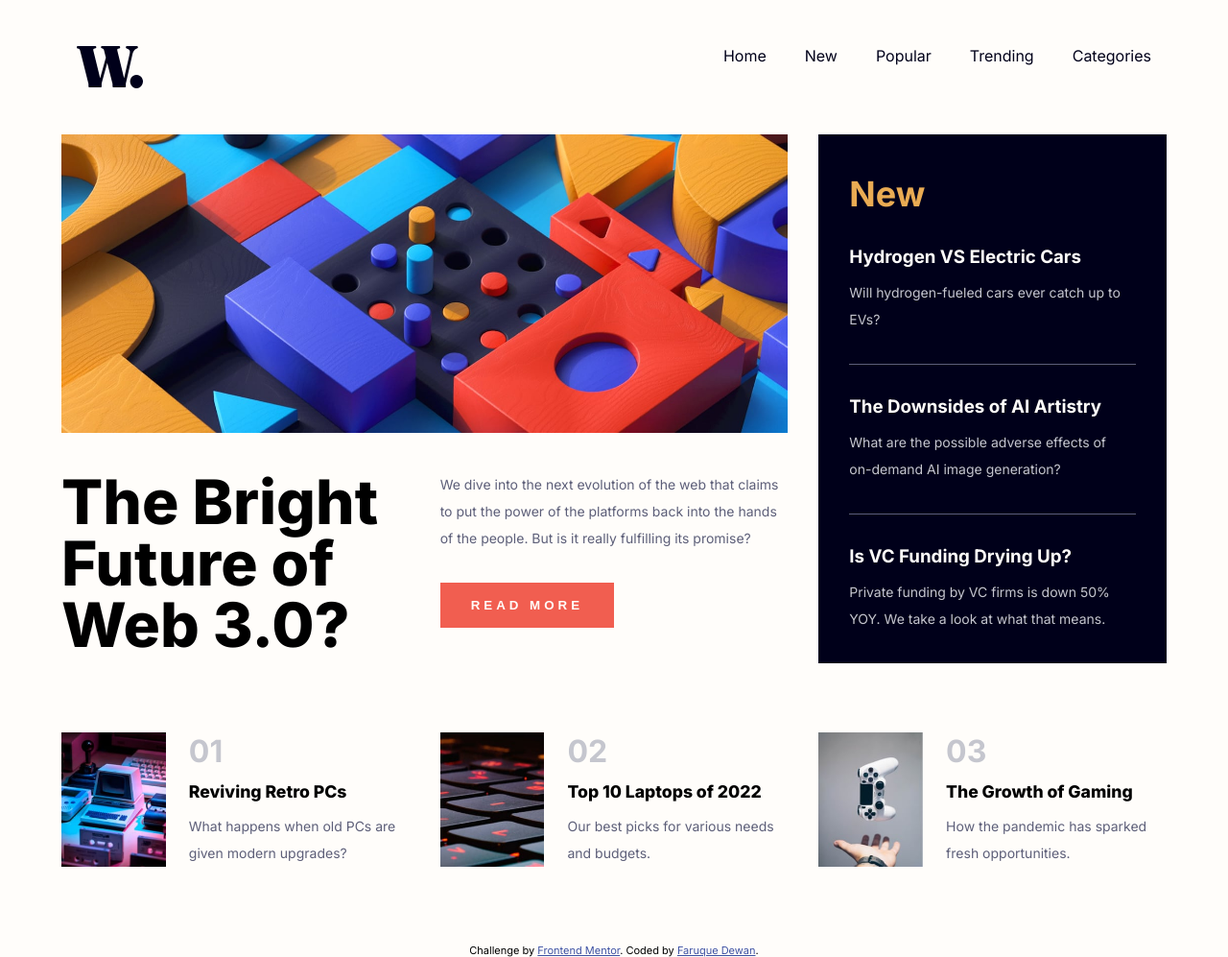
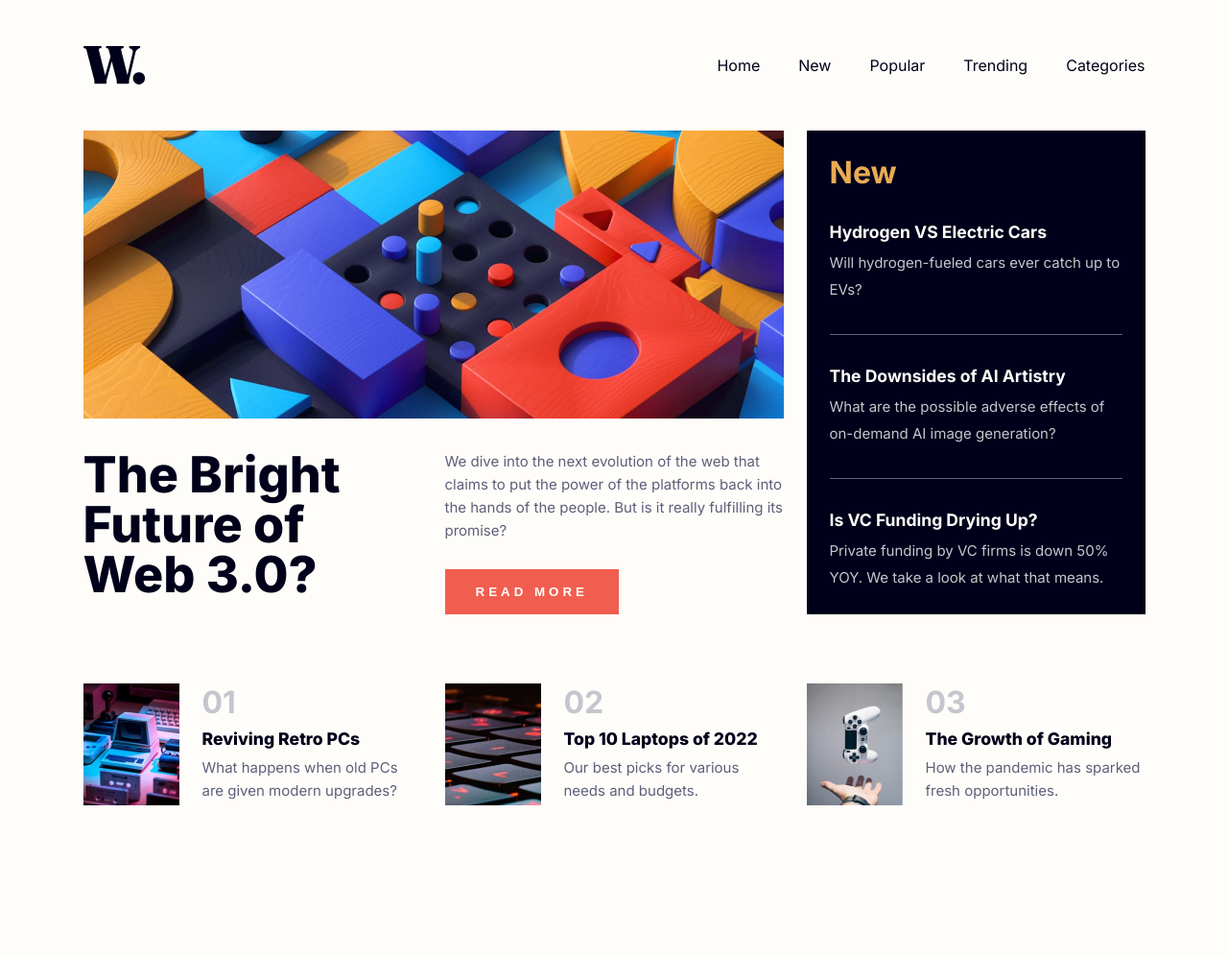
Before and after one commit to faruquedewan/frontendMentor-newsHomepage, a plain HTML site: page index.html in a window 1280 px wide. Shown: the whole page at 96% size. After the commit the page ends 903 px from the top, so only its background shows below. Drawn offline with Linux system fonts and the light colour scheme.

Commit message:
Add files via upload

```diff
--- a/index.html
+++ b/index.html
@@ -16,12 +16,15 @@
 </head>
 
 <body>
-  <header>
-    <img class="logo-icon" src="images/logo.svg" alt="Logo Icon">
-    <span  class="menu-open-icon"><img src="images/icon-menu.svg" alt="Menu Open"></span>
-    <nav class="navigation">
-      <span class="menu-close-icon"><img src="images/icon-menu-close.svg" alt="Menu Close"></span>
-      <ul>
+  <header class="">
+    <img src="images/logo.svg">
+
+    <button class="">
+        <img src="images/icon-menu.svg" alt="Menu Toggle">
+    </button>
+
+    <nav>
+      <ul class="">
         <li><a href="#">Home</a></li>
         <li><a href="#">New</a></li>
         <li><a href="#">Popular</a></li>
@@ -32,75 +35,76 @@
   </header>
 
   <main>
-    <section class="section-colorful-image">
-      <img class="desktop" src="images/image-web-3-desktop.jpg" alt="Web 3">
-      <img class="mobile" src="images/image-web-3-mobile.jpg" alt="Web 3">
-    </section>
+    <section class="section-top">
+      <picture>
+        <source class="xyz" media="(max-width: 700px)" srcset="images/image-web-3-mobile.jpg">
+        <source media="(min-width: 701px)" srcset="images/image-web-3-desktop.jpg">
+        <img src="images/image-web-3-mobile.jpg" alt="Web 3">
+      </picture>
 
-    <section class="section-bright-future">
+      <section class="section-h1">
         <h1>The Bright Future of Web 3.0?</h1>
       </section>
 
       <section class="section-button">
         <p>We dive into the next evolution of the web that claims to put the power of the platforms back into the hands of the people.
           But is it really fulfilling its promise?</p>
-      <button>READ MORE</button>
+        <button>Read More</button>
       </section>
 
       <section class="section-blue">
         <h2>New</h2>
-      <div>
+
+        <section>
           <h3>Hydrogen VS Electric Cars</h3>
           <p>Will hydrogen-fueled cars ever catch up to EVs?</p>
-      </div>
+        </section>
+
         <hr>
 
-      <div>
+        <section>
           <h3>The Downsides of AI Artistry</h3>
           <p>What are the possible adverse effects of on-demand AI image generation?</p>
-      </div>
+        </section>
+
         <hr>
 
-      <div>
+        <section>
           <h3>Is VC Funding Drying Up?</h3>
           <p>Private funding by VC firms is down 50% YOY. We take a look at what that means.</p>
-      </div>
+        </section>
+      </section>
     </section>
 
-    <section class="section-three">
-      <div class="flex-div">
+    <section class="section-bottom">
+      <section>
         <img src="images/image-retro-pcs.jpg" alt="Retro PC">
         <div>
           <h4>01</h4>
           <h5>Reviving Retro PCs</h5>
           <p>What happens when old PCs are given modern upgrades?</p>
         </div>
-      </div>
+      </section>
 
-      <div class="flex-div">
+      <section>
         <img src="images/image-top-laptops.jpg" alt="Top Laptop">
         <div>
           <h4>02</h4>
           <h5>Top 10 Laptops of 2022</h5>
           <p>Our best picks for various needs and budgets.</p>
         </div>
-      </div>
+      </section>
 
-      <div class="flex-div">
+      <section>
         <img src="images/image-gaming-growth.jpg" alt="Gaming Gwowth">
         <div>
           <h4>03</h4>
           <h5>The Growth of Gaming</h5>
           <p>How the pandemic has sparked fresh opportunities.</p>
         </div>
-      </div>
+      </section>
     </section>
   </main>
-
-  <footer>
-    Challenge by <a href="https://www.frontendmentor.io?ref=challenge" target="_blank">Frontend Mentor</a>.
-    Coded by <a href="#">Faruque Dewan</a>.
-  </footer>
 
   <!-- Javacript -->
   <script src="index.js"></script>
--- a/index.js
+++ b/index.js
@@ -1,14 +1,17 @@
-const openIcon = document.querySelectorAll('span')[0];
-const closeIcon = document.querySelectorAll('span')[1];
+const toggleButton = document.querySelector('button');
+const navMenu = document.querySelector('ul');
+const header = document.querySelector('header');
 
-openIcon.addEventListener("click", function() {
-    openIcon.classList.add('hide');
-    document.querySelector('nav').classList.remove('hide');
-    document.querySelector('nav').classList.add('display');
-});
-
-closeIcon.addEventListener("click", function() {
-    openIcon.classList.remove('hide');
-    document.querySelector('nav').classList.remove('display');
-    document.querySelector('nav').classList.add('hide');
-});
+toggleButton.addEventListener('click', () => {
+    if (navMenu.classList.contains('open')){
+        toggleButton.querySelector('img').setAttribute("src", "images/icon-menu.svg");
+        navMenu.classList.remove('open');
+        toggleButton.classList.remove('open');
+        header.classList.remove('open');
+    } else {
+        toggleButton.querySelector('img').setAttribute("src", "images/icon-menu-close.svg");
+        navMenu.classList.add('open');
+        toggleButton.classList.add('open');
+        header.classList.add('open');
+    }
+})
--- a/styles.css
+++ b/styles.css
@@ -1,6 +1,8 @@
 :root {
+    /* Primary */
     --orange: hsl(35, 77%, 62%);
     --red: hsl(5, 85%, 63%);
+    /* Neutral */
     --offWhite: hsl(36, 100%, 99%);
     --grayishBlue: hsl(233, 8%, 79%);
     --darkGrayishBlue: hsl(236, 13%, 42%);
@@ -15,148 +17,175 @@
 
 body {
     font-family: 'Inter', sans-serif;
+    font-size: 15px;
+    color: var(--veryDarkBlue);
+    background-color: var(--offWhite);
     min-height: 100vh;
-    display: grid;
-    place-items: center;
-    background-color: var(--offWhite);
+    overflow-x: hidden;
+    display: flex;
+    flex-direction: column;
+    justify-content: center;
+    align-items: center;
 }
 
-/* HEADER */
-
+/* Header */
 header {
-    width: 90%;
-    max-width: 640px;
-    padding: 1.75rem 0;
+    width: 100%;
     display: flex;
     justify-content: space-between;
-    align-items: center;
+    padding: 2rem 1rem;
     position: relative;
 }
 
-.logo-icon {
-    width: 50px;
+header img {
+    width: 40px;
 }
 
-.menu-close-icon {
-    position: absolute;
-    right: 20px;
-    top: 30px;
+nav {
+    align-self: center;
 }
 
-.navigation {
-    display: none;
-    position: fixed;
-    background-color: var(--offWhite);
-    right: 0;
-    top: 0;
-    width: 70%;
-    height: 100%;
-    z-index: 1;
+header button img {
+    width: 100%;
 }
 
-.navigation ul {
+header button {
+    position: absolute;
+    top: 2rem;
+    right: 1rem;
+    background: transparent;
+    border: 0;
+    z-index: 1000;
+}
+
+nav ul {
+    position: fixed;
+    inset: 0 0 0 30%;
+    background-color: var(--offWhite);
+    transform: translateX(100%);
+    transition: transform 200ms ease-in-out;
+    z-index: 100;
+
+    display: flex;
+    flex-direction: column;
+    gap: 1.5rem;
+    text-decoration: none;
     list-style: none;
     padding: 9rem 1.5rem;
 }
 
-.navigation ul li {
-    padding-bottom: 1.5rem;
+nav ul.open {
+    transform: translateX(0);
 }
 
-.navigation ul a {
+header.open::after {
+    position: fixed;
+    content: '';
+    height: 100vh;
+    width: 100%;
+    top: 0;
+    left: 0;
+    opacity: .5;
+    background-color: black;
+    z-index: 10;
+}
+
+header button.open {
+    position: fixed;
+}
+
+nav ul a {
     text-decoration: none;
     color: var(--veryDarkBlue);
+    font-size: 1rem;
 }
 
-.display {
-    display: block;
+nav ul a:hover {
+    color: var(--red);
+    transition: 75ms ease-in-out;
 }
 
-.hide {
-    display: none;
+/* Main */
+main {
+    padding: 0 1rem 5rem;
 }
 
-
-/* MAIN */
-
-main {
-    width: 90%;
-    max-width: 640px;
+/* Section Top */
+.section-top {
+    display: flex;
+    flex-direction: column;
+    gap: 1rem;
 }
 
-.menu-icon-checkbox {
-    display: none;
-}
-
-/* Section Colorful Image */
-
-.section-colorful-image img {
+picture img{
     width: 100%;
 }
 
-.desktop {
-    display: none;
+h1 {
+    font-size: 2.5rem;
+    line-height: 2.5rem;
+    font-weight: 800;
 }
 
-/* Section Bright Future */
-
-h1 {
-    margin: 1rem 0;
-    line-height: 2.75rem;
-    font-weight: 800;
-    font-size: 2.75rem;
+.section-button {
+    display: flex;
+    flex-direction: column;
+    gap: 1.5rem;
 }
 
-/* Section Button */
-
 p {
-    font-size: 15px;
     color: var(--darkGrayishBlue);
     line-height: 1.5rem;
 }
 
-button {
+.section-button button {
+    text-transform: uppercase;
     font-weight: 700;
     letter-spacing: .25rem;
     color: var(--offWhite);
     background-color: var(--red);
     padding: 1rem 2rem;
     border: none;
-    margin: 1.5rem 0;
+    align-self: start;
+}
+
+.section-button button:hover {
+    cursor: pointer;
+    background-color: var(--veryDarkBlue);
+    transition: 100ms ease-in-out;
 }
 
 /* Section Blue */
-
 .section-blue {
     background-color: var(--veryDarkBlue);
-    margin: 2rem 0;
     color: var(--offWhite);
-    padding: 1rem;
+    margin-block: 3rem 4rem;
+    padding: 1.5rem;
+    display: flex;
+    flex-direction: column;
+    gap: 2rem;
+}
+
+h2 {
+    color: var(--orange);
+    font-size: 1.85rem;
 }
 
 .section-blue p {
-    width: 95%;
     line-height: 1.75rem;
     color: var(--grayishBlue);
 }
 
-h2 {
-    color: var(--orange);
-    padding-top: .5rem;
-}
-
-h3 {
-    margin-bottom: .75rem;
-    transition: .25s ease-in-out;
+.section-blue > section {
+    display: flex;
+    flex-direction: column;
+    gap: .5rem;
 }
 
 h3:hover {
     cursor: pointer;
     color: var(--orange);
-}
-
-.section-blue div {
-    margin: 2rem 0;
+    transition: 50ms ease-in-out;
 }
 
 hr {
@@ -164,10 +193,26 @@ hr {
     border-top: 1px solid var(--darkGrayishBlue);
 }
 
-/* Section Three */
+/* Section Bottom */
+.section-bottom {
+    display: flex;
+    flex-direction: column;
+    gap: 2rem;
+}
 
-.section-three {
-    margin: 4rem 0;
+.section-bottom > section {
+    display: flex;
+    gap: 1.5rem;
+}
+
+.section-bottom > section > div {
+    display: flex;
+    flex-direction: column;
+    gap: .5rem;
+}
+
+.section-bottom img {
+    width: 100px;
 }
 
 h4 {
@@ -179,157 +224,85 @@ h4 {
 h5 {
     font-weight: 800;
     font-size: 1.1rem;
-    margin: .75rem 0;
 }
 
-.section-three > * {
-    margin: 2rem 0;
-    display: flex;
-    gap: 1.5rem;
+h5:hover {
+    cursor: pointer;
+    color: var(--red);
+    transition: 50ms ease-in-out;
 }
 
-.flex-div > img {
-    width: 30%;
-}
-
-/* FOOTER */
-
-footer {
-    font-size: 11px;
-    text-align: center;
-}
-footer a {
-    color: hsl(228, 45%, 44%);
-}
-
-@media screen and (min-width: 1170px) {
-
-    /* HEADER */
+@media screen and (min-width: 1000px) {
+    /* Header */
     header {
-        max-width: 1380px;
         padding: 3rem 1rem;
+        max-width: 1139px;
     }
 
-    .logo-icon {
-        width: 70px;
+    header img {
+        width: 65px;
     }
 
-    .menu-open-icon {
+    header button {
         display: none;
     }
 
-    .menu-close-icon {
-        display: none;
+    nav ul {
+        gap: 2.5rem;
+        flex-direction: row;
+        inset: unset;
+        position: unset;
+        background-color: unset;
+        padding: unset;
+        transform: unset;
     }
 
-    .navigation {
-        all: unset;
+    /* Main */
+    main {
+        max-width: 1139px;
+        padding: 0 1rem 4rem;
+        display: flex;
+        flex-direction: column;
+        gap: 4.5rem;
     }
 
-    .navigation ul {
-        all: unset;
-        list-style: none;
-        display: flex;
-        gap: 2.5rem;
+    /* Section Top */
+    .section-top {
+        display: grid;
+        gap: 1.5rem;
+        grid-template-columns: repeat(3, 1fr);
     }
 
-    .navigation ul a:hover {
-        color: var(--red);
-    }
-
-    /* MAIN */
-
-    main {
-        max-width: 1380px;
-        display: grid;
-        gap: 2rem;
-        grid-template-columns: 1fr 1fr 1fr;
-        grid-template-areas:
-            "image image blue"
-            "h1 button blue"
-            "three three three";
-    }
-
-    /* Section Colorful Image */
-
-    .section-colorful-image {
-        grid-area: image;
-    }
-
-    .mobile {
-        display: none;
-    }
-
-    .desktop {
-        display: block;
-    }
-
-    /* Section Bright Future */
-
-    .section-bright-future {
-        grid-area: h1;
+    picture {
+        grid-column: span 2;
     }
 
     h1 {
-        margin: 0;
-        line-height: 4rem;
-        font-size: 4rem;
+        font-size: 3.25rem;
+        line-height: 3.25rem;
     }
 
-    /* Section Button */
-
     .section-button {
-        grid-area: button;
-    }
-
-    p {
-        font-size: 14px;
-        line-height: 1.75rem;
-    }
-
-    button {
-        margin: 2rem 0 0;
-        transition: .25s ease-in-out;
-    }
-
-    button:hover {
-        cursor: pointer;
-        background-color: var(--veryDarkBlue);
+        justify-content: space-between;
     }
 
     /* Section Blue */
+    .section-blue {
+        grid-area: 1 / 3 / 3 / 3;
+    }
 
     .section-blue {
-        margin: 0;
-        grid-area: blue;
-        padding: 2rem 2rem 0;
+        margin-block: unset;
     }
 
     h2 {
-        font-size: 2.25rem;
+        font-size: 2rem;
     }
 
-    /* Section Three */
-
-    .section-three {
-        display: flex;
-        gap: 2rem;
-        grid-area: three;
-        margin: 0;
-    }
-
-    .section-three > * {
-        margin: 2.5rem 0 5rem;
-        flex: 1;
-    }
-
-    h5 {
-        margin: .75rem 0;
-        transition: .25s ease-in-out;
-    }
-
-    h5:hover {
-        cursor: pointer;
-        color: var(--red);
+    /* Section Bottom */
+    .section-bottom {
+        display: grid;
+        gap: 1.5rem;
+        grid-template-columns: repeat(3, 1fr);
     }
 }
```
Lines whose indentation alone changed are shown as unchanged.
